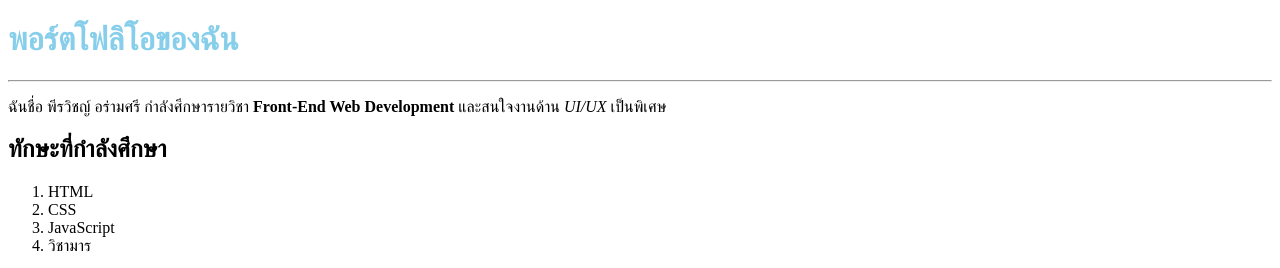
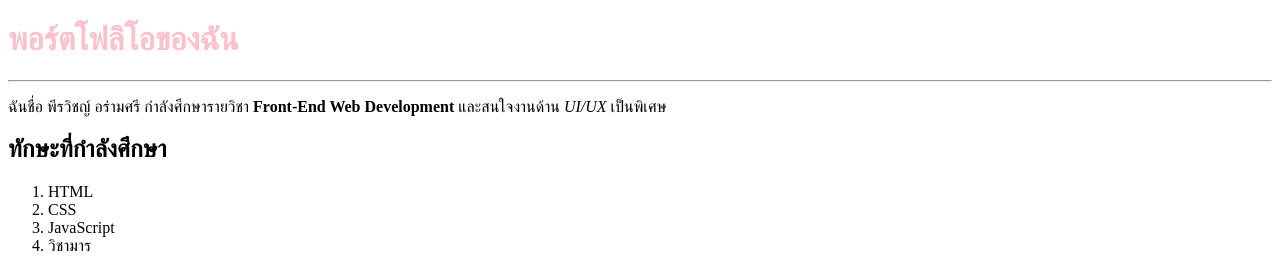
Before and after one commit to 68160038/lab01, a plain HTML site: page index.html in a window 1280 px wide. Shown: the top 268 px of the page. Drawn offline with Linux system fonts and the light colour scheme.

Commit message:
เปลี่ยนสี ข้อความ

```diff
--- a/index.html
+++ b/index.html
@@ -6,7 +6,7 @@
     <title>Document</title>
 </head>
 <body>
-  <h1 style="color: skyblue;">พอร์ตโฟลิโอของฉัน</h1>
+  <h1 style="color: pink;">พอร์ตโฟลิโอของฉัน</h1>
   <hr>
 <p>
   ฉันชื่อ พีรวิชญ์ อร่ามศรี กำลังศึกษารายวิชา <strong>Front-End Web Development</strong>
```
